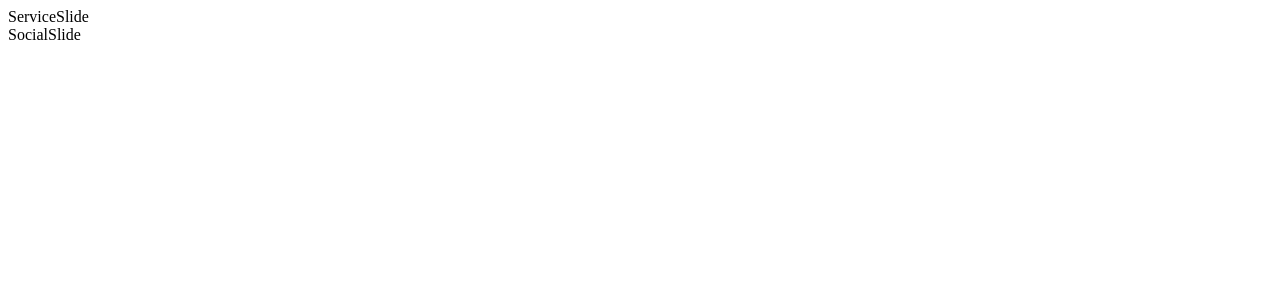
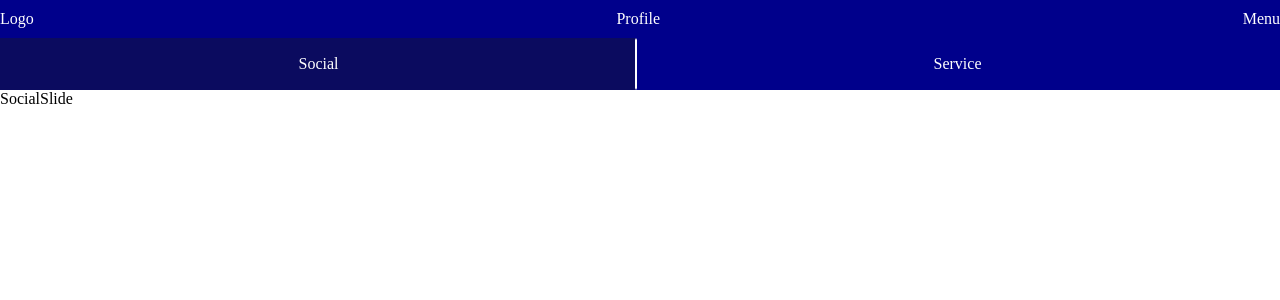
Before and after one commit to RahulGit077/Senior_citizen_app, a React (Vite) app: page / in a window 1280 px wide. Shown: the top 300 px of the page. Built offline with nearby package versions, Linux system fonts and the light colour scheme.

Commit message:
Header update

```diff
--- /dev/null
+++ b/src/components/HomePage/Header.jsx
@@ -0,0 +1,26 @@
+import React from "react";
+import "./header.css";
+
+const Header = ({ activateSlide }) => {
+  return (
+    <>
+      <div className="header">
+        <div className="h_container_1">
+          <div className="logo">Logo</div>
+          <div className="h-profile">Profile</div>
+          <div className="h-menu">Menu</div>
+        </div>
+        <div className="h_container_2">
+          <div className="slide_opt opt_1" onClick={() => activateSlide(0)}>
+            Social
+          </div>
+          <div className="slide_opt opt_2" onClick={() => activateSlide(1)}>
+            Service
+          </div>
+        </div>
+      </div>
+    </>
+  );
+};
+
+export default Header;
--- a/src/components/HomePage/HomePage.jsx
+++ b/src/components/HomePage/HomePage.jsx
@@ -1,12 +1,33 @@
 import React from "react";
 import ServiceSlide from "./ServiceSlide";
 import SocialSlide from "./SocialSlide";
+import Header from "./Header";
 
 const HomePage = () => {
+  const [activeSlide, setActiveSlide] = React.useState("social");
+  const activateSlide = (opt) => {
+    if (opt) {
+      setActiveSlide("service");
+      document.querySelector(".opt_1").style.borderBottom = "2px solid white";
+      document.querySelector(".opt_2").style.borderBottom =
+        "1px solid transparent";
+      document.querySelector(".opt_2").style.backgroundColor =
+        "rgb(11, 11, 95)";
+      document.querySelector(".opt_1").style.backgroundColor = "darkblue";
+    } else {
+      setActiveSlide("social");
+      document.querySelector(".opt_2").style.borderBottom = "2px solid white";
+      document.querySelector(".opt_1").style.borderBottom =
+        "1px solid transparent";
+      document.querySelector(".opt_1").style.backgroundColor =
+        "rgb(11, 11, 95)";
+      document.querySelector(".opt_2").style.backgroundColor = "darkblue";
+    }
+  };
   return (
     <div>
-      <ServiceSlide />
-      <SocialSlide />
+      <Header activateSlide={activateSlide} />
+      {activeSlide === "social" ? <SocialSlide /> : <ServiceSlide />}
     </div>
   );
 };
--- /dev/null
+++ b/src/components/HomePage/ServiceCard.jsx
@@ -0,0 +1,11 @@
+import React from "react";
+
+const ServiceCard = ({ title }) => {
+  return (
+    <>
+      <div className="service_card">{title}</div>
+    </>
+  );
+};
+
+export default ServiceCard;
--- a/src/components/HomePage/ServiceSlide.jsx
+++ b/src/components/HomePage/ServiceSlide.jsx
@@ -1,7 +1,12 @@
 import React from "react";
+import ServiceCard from "./ServiceCard";
 
 const ServiceSlide = () => {
-  return <div>ServiceSlide</div>;
+  return (
+    <>
+      <ServiceCard title="title" />
+    </>
+  );
 };
 
 export default ServiceSlide;
--- /dev/null
+++ b/src/components/HomePage/header.css
@@ -0,0 +1,39 @@
+.header{
+    width: 100vw;
+    height: fit-content;
+    display: flex;
+    flex-direction: column;
+    background-color: darkblue;
+    color: white;
+}
+.h_container_1{
+    width: 100vw;
+    /* padding: 15px; */
+    padding: 10px 0 10px 0;
+    display: flex;
+    flex-direction: row;
+    justify-content: space-between;
+}
+.h_container_2{
+    /* padding: 15px; */
+    width: 100vw;
+    display: flex;
+    flex-direction: row;
+    justify-content: space-evenly;
+}
+.slide_opt{
+    display: flex;
+    padding: 15px;
+    border: 2px solid transparent;
+    transition: all 0.1s ease-in-out;
+    cursor: pointer;
+    flex-grow: 1;
+    justify-content: center;
+}
+.opt_1{
+    border-right: 1px solid white;
+    background-color: rgb(11,11,95);
+}
+.opt_2{
+    border-left: 1px solid white;
+}
--- /dev/null
+++ b/src/index.css
@@ -0,0 +1,4 @@
+*{
+    margin: 0;
+    padding: 0;
+}
--- a/src/main.jsx
+++ b/src/main.jsx
@@ -1,6 +1,6 @@
 import { StrictMode } from "react";
 import { createRoot } from "react-dom/client";
-
+import "./index.css";
 import App from "./App.jsx";
 
 createRoot(document.getElementById("root")).render(
```
Also changed, not shown: src/components/HomePage/service.css (added).
